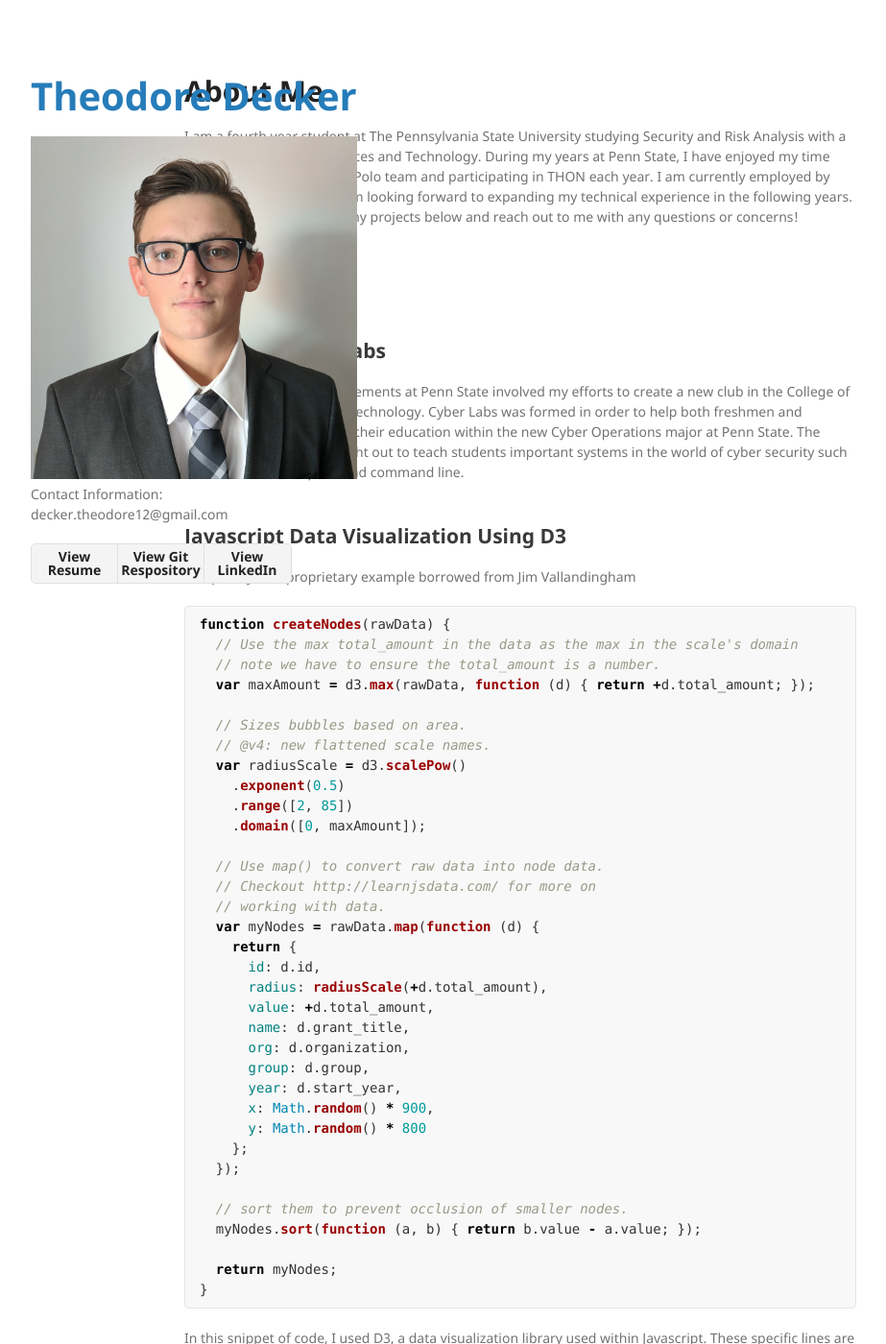
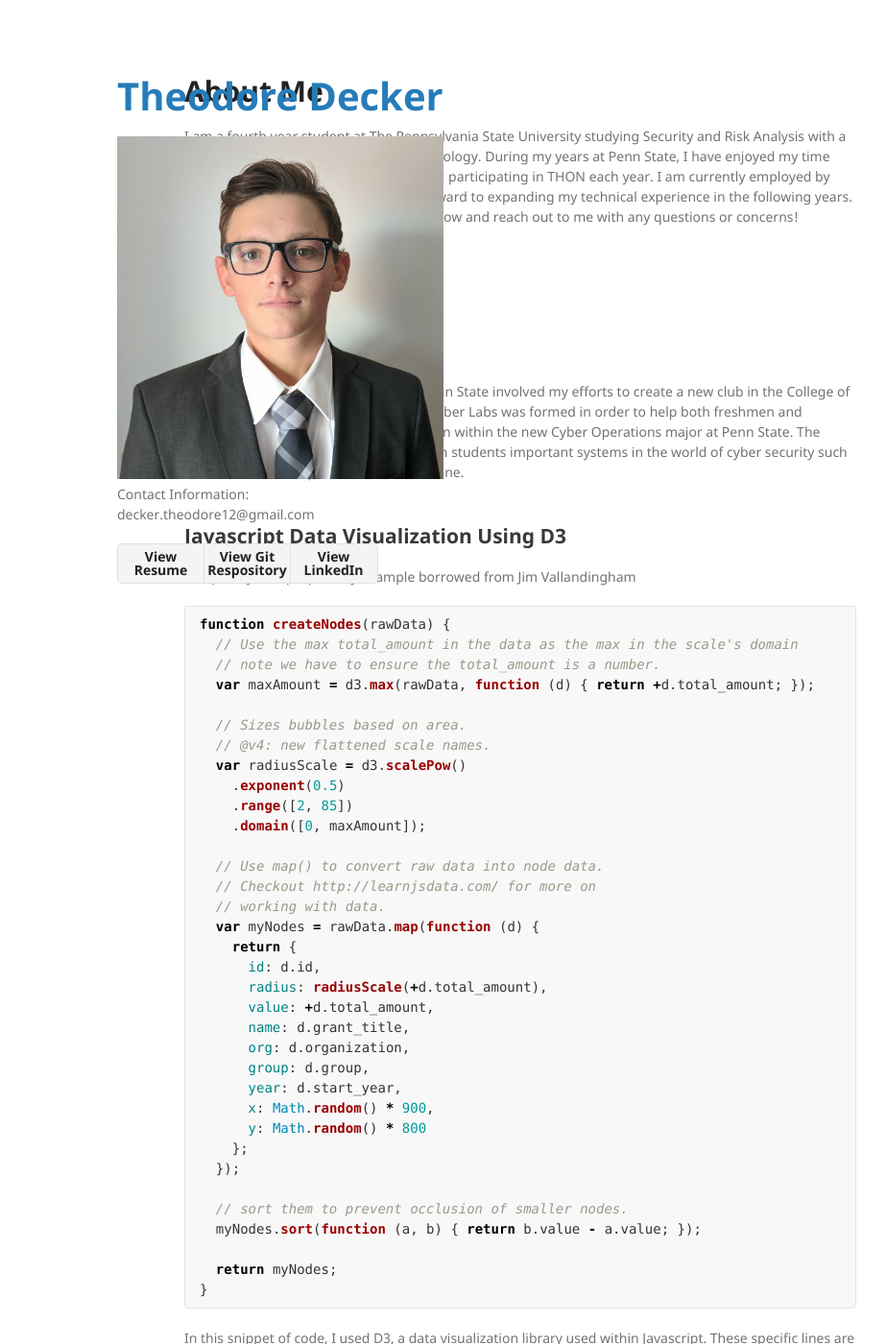
Before and after one commit to theodore-decker/theodore-decker.github.io, a Jekyll site: the page built from index.md, in a window 1280 px wide and 1400 px high. Shown: the whole window at 96% size, without its empty margins (178-1101 px from the left). Built offline with Jekyll 4.4.1, drawn with Linux system fonts in a browser that asks for light colours; our own code applies the rules of GitHub Pages for plain Markdown files.

Commit message:
Update jekyll-theme-minimal.scss

```diff
--- a/_sass/jekyll-theme-minimal.scss
+++ b/_sass/jekyll-theme-minimal.scss
@@ -115,7 +115,7 @@
   width:340px;
   height: 650px;
   position: fixed;
-  float: left;
+  left: 300px;
   -webkit-font-smoothing:subpixel-antialiased;
 }
 
```
